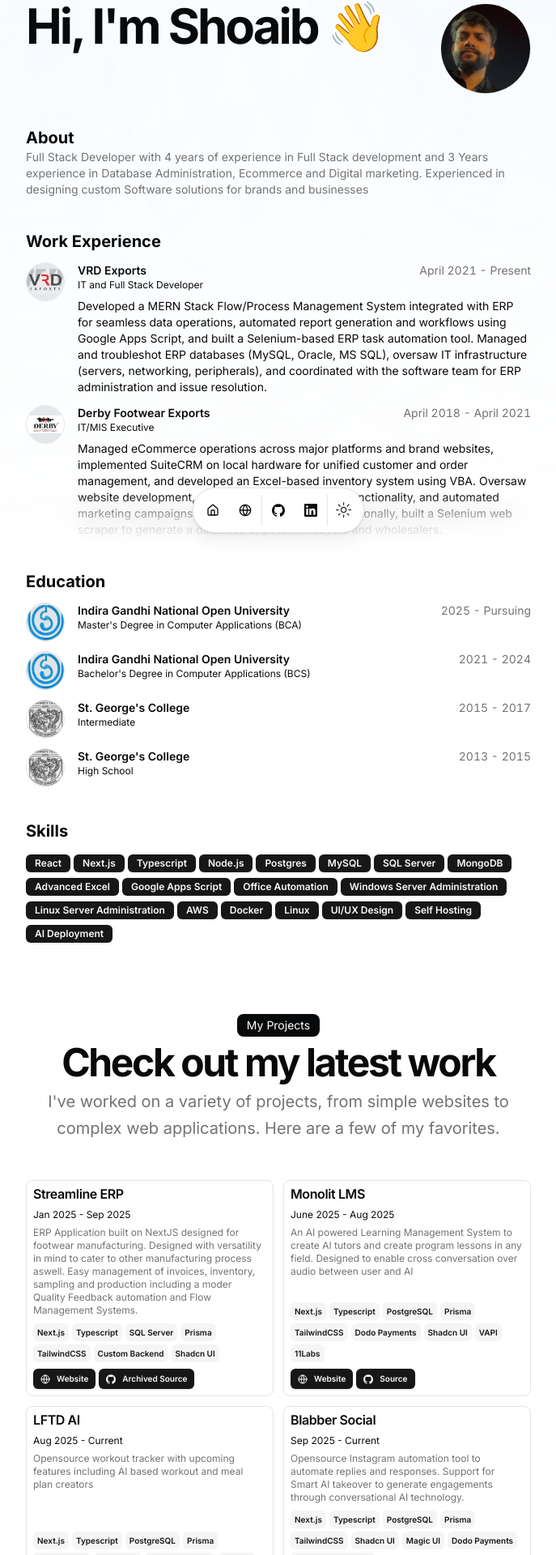
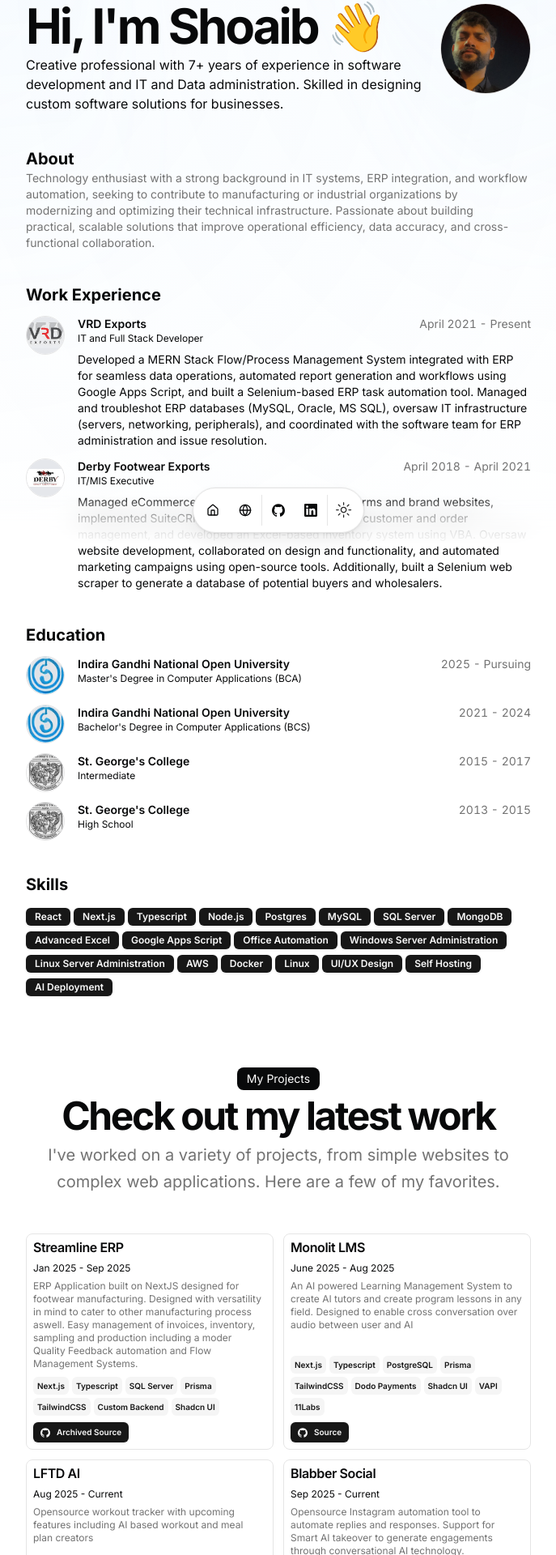
Before and after one commit to shoaibkn/portfolio, a Next.js app: page / in a window 1280 px wide. Shown: the part 126-2046 px from the top of the page at 81% size, without its empty margins (296-983 px from the left). Built offline with nearby package versions, Linux system fonts and the light colour scheme.

Commit message:
modified:   src/app/page.tsx 	modified:   src/data/resume.tsx

```diff
--- a/src/app/page.tsx
+++ b/src/app/page.tsx
@@ -27,7 +27,7 @@
                 text={`Hi, I'm ${DATA.name.split(" ")[0]} 👋`}
               />
               <BlurFadeText
-                className="max-w-[600px] md:text-xl"
+                className="max-w-[600px]"
                 delay={BLUR_FADE_DELAY}
                 text={DATA.description}
               />
--- a/src/data/resume.tsx
+++ b/src/data/resume.tsx
@@ -7,9 +7,10 @@
   url: "https://lumin8.in",
   location: "Agra, India",
   locationLink: "https://www.google.com/maps/place/agra",
-  description: "",
+  description:
+    "Creative professional with 7+ years of experience in software development and IT and Data administration. Skilled in designing custom software solutions for businesses.",
   summary:
-    "Full Stack Developer with 4 years of experience in Full Stack development  and 3 Years experience in Database Administration, Ecommerce and Digital marketing. Experienced in designing custom Software solutions for brands and businesses",
+    "Technology enthusiast with a strong background in IT systems, ERP integration, and workflow automation, seeking to contribute to manufacturing or industrial organizations by modernizing and optimizing their technical infrastructure. Passionate about building practical, scalable solutions that improve operational efficiency, data accuracy, and cross-functional collaboration.",
   avatarUrl: "/me.jpeg",
   skills: [
     "React",
@@ -49,7 +50,7 @@
       },
       LinkedIn: {
         name: "LinkedIn",
-        url: "https://www.linkedin.com/in/shoaibkn/",
+        url: "https://www.linkedin.com/in/shoaib-khan-313323167",
         icon: Icons.linkedin,
 
         navbar: true,
@@ -155,11 +156,11 @@
         "Shadcn UI",
       ],
       links: [
-        {
-          type: "Website",
-          href: "https://streamline.lumin8.in",
-          icon: <Icons.globe className="size-3" />,
-        },
+        // {
+        //   type: "Website",
+        //   href: "https://streamline.lumin8.in",
+        //   icon: <Icons.globe className="size-3" />,
+        // },
         {
           type: "Archived Source",
           href: "https://streamline.lumin8.in",
@@ -191,11 +192,11 @@
         "11Labs",
       ],
       links: [
-        {
-          type: "Website",
-          href: "https://monolit.lumin8.in",
-          icon: <Icons.globe className="size-3" />,
-        },
+        // {
+        //   type: "Website",
+        //   href: "https://monolit.lumin8.in",
+        //   icon: <Icons.globe className="size-3" />,
+        // },
         {
           type: "Source",
           href: "https://github.com/shoaibkn/monolit",
@@ -223,11 +224,11 @@
         "OpenAI",
       ],
       links: [
-        {
-          type: "Website",
-          href: "https://lftd.lumin8.in",
-          icon: <Icons.globe className="size-3" />,
-        },
+        // {
+        //   type: "Website",
+        //   href: "https://lftd.lumin8.in",
+        //   icon: <Icons.globe className="size-3" />,
+        // },
         {
           type: "Source",
           href: "https://github.com/shoaibkn/lftd",
@@ -256,11 +257,11 @@
         "Cloudflare Workers",
       ],
       links: [
-        {
-          type: "Website",
-          href: "https://blabber.lumin8.in",
-          icon: <Icons.globe className="size-3" />,
-        },
+        // {
+        //   type: "Website",
+        //   href: "https://blabber.lumin8.in",
+        //   icon: <Icons.globe className="size-3" />,
+        // },
         {
           type: "Source",
           href: "https://github.com/shoaibkn/blabber-social",
```
